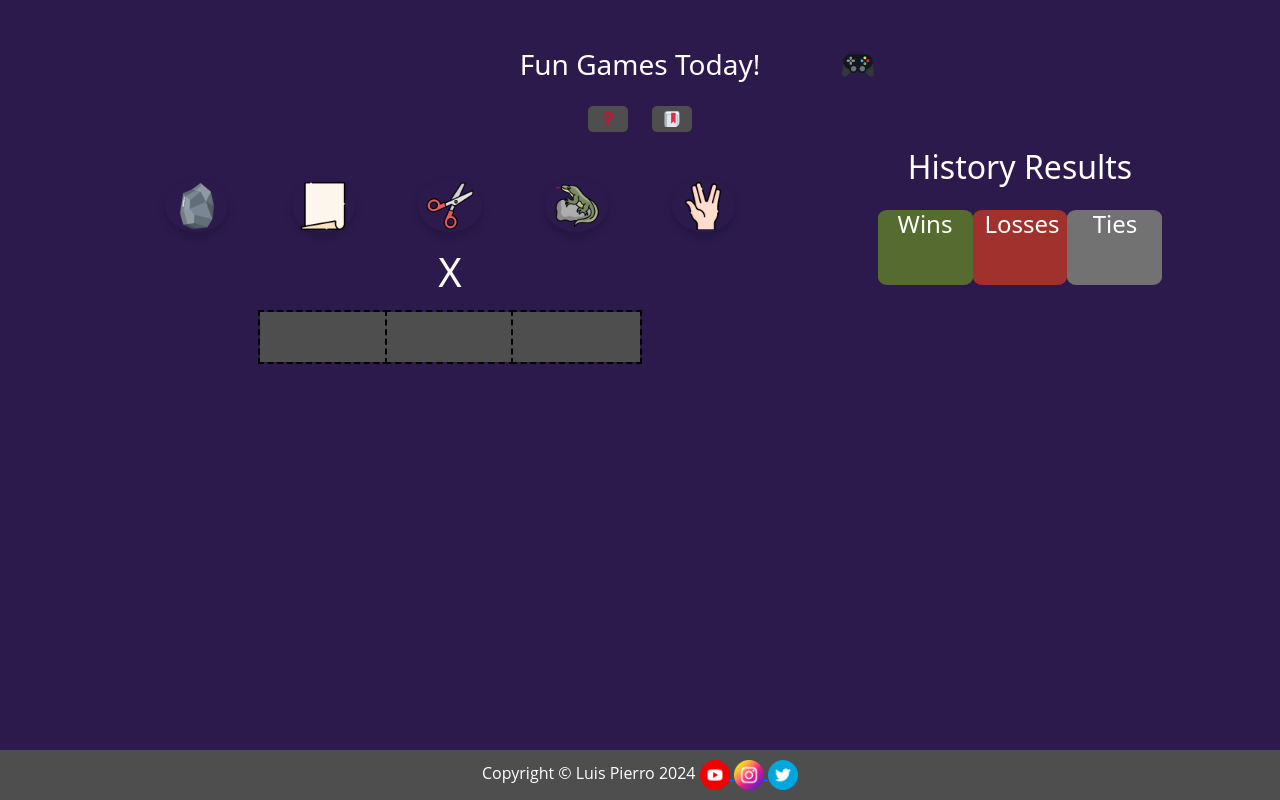
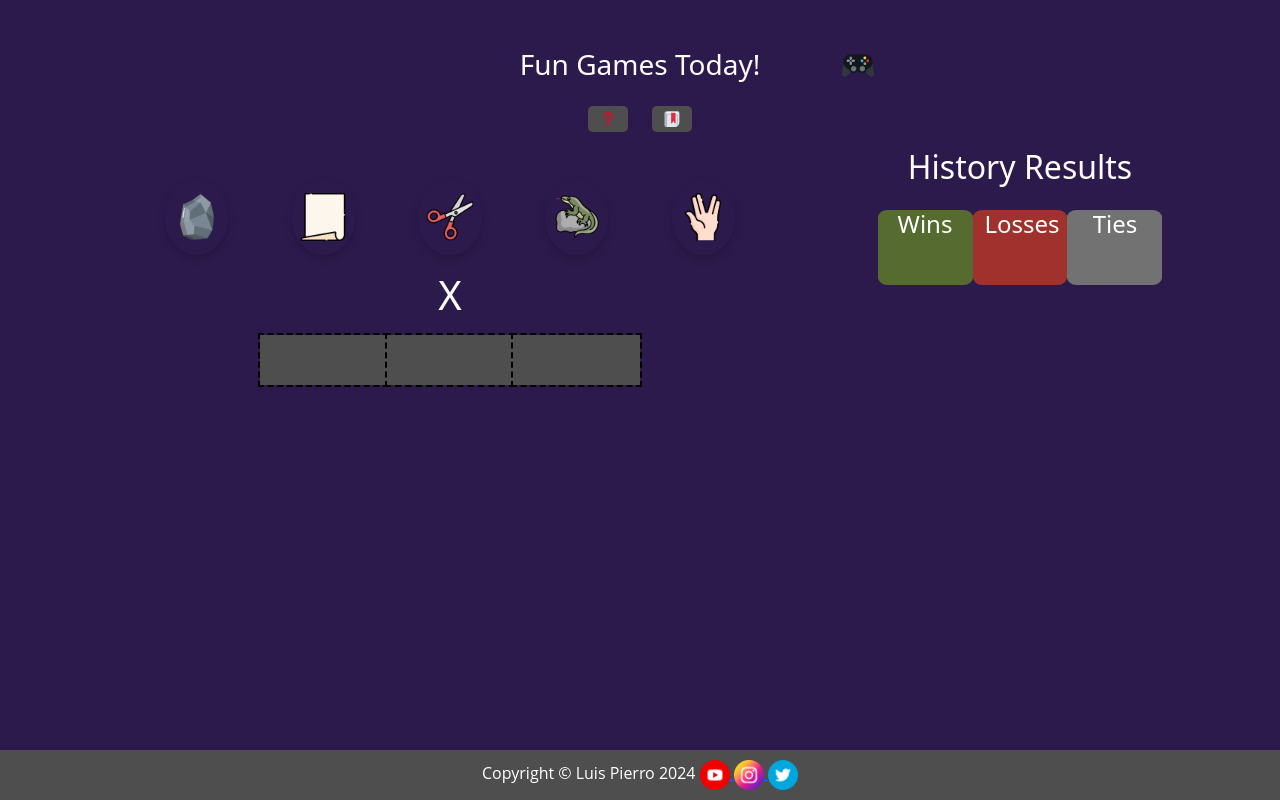
Before and after one commit to luispierro/project2-codeinstitute, a website: page index.html in a window 1280 px wide. Drawn offline with nearby package versions, Linux system fonts and the light colour scheme.

Commit message:
resize game options for large screens

```diff
--- a/css/styles.css
+++ b/css/styles.css
@@ -618,6 +618,7 @@ ul, ol {
       padding: 2px 4px;
       transition: background-color 0.3s ease, transform 0.3s ease;
       box-shadow: 0 4px 8px rgba(0, 0, 0, 0.2);
+      height: 75px;
     }
     .rock-button:hover {
       background-color: #D3DDC8; /* Darker blue on hover */
@@ -638,6 +639,7 @@ ul, ol {
       padding: 2px 4px;
       transition: background-color 0.3s ease, transform 0.3s ease;
       box-shadow: 0 4px 8px rgba(0, 0, 0, 0.2);
+      height: 75px;
     }
     .paper-button:hover {
       background-color: #D3DDC8; /* Darker blue on hover */
@@ -658,6 +660,7 @@ ul, ol {
       padding: 2px 4px;
       transition: background-color 0.3s ease, transform 0.3s ease;
       box-shadow: 0 4px 8px rgba(0, 0, 0, 0.2);
+      height: 75px;
     }
     .scissor-button:hover {
       background-color: #D3DDC8; /* Darker blue on hover */
@@ -678,6 +681,7 @@ ul, ol {
       padding: 2px 4px;
       transition: background-color 0.3s ease, transform 0.3s ease;
       box-shadow: 0 4px 8px rgba(0, 0, 0, 0.2);
+      height: 75px;
     }
     .lizard-button:hover {
       background-color: #D3DDC8; /* Darker blue on hover */
@@ -698,6 +702,7 @@ ul, ol {
       padding: 2px 4px;
       transition: background-color 0.3s ease, transform 0.3s ease;
       box-shadow: 0 4px 8px rgba(0, 0, 0, 0.2);
+      height: 75px;
     }
     .spock-button:hover {
       background-color: #D3DDC8; /* Darker blue on hover */
```
